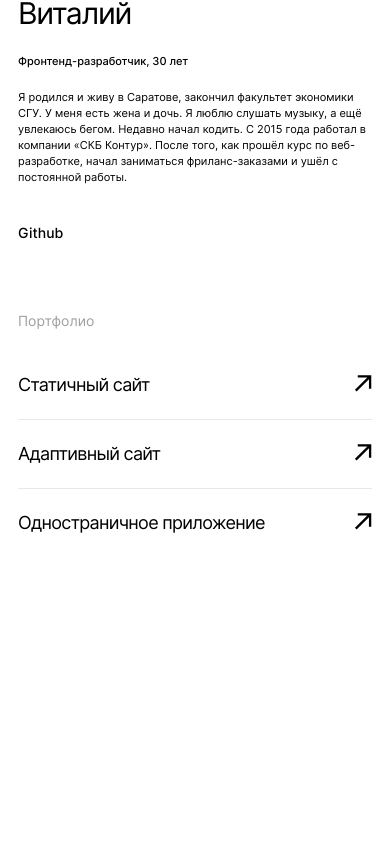
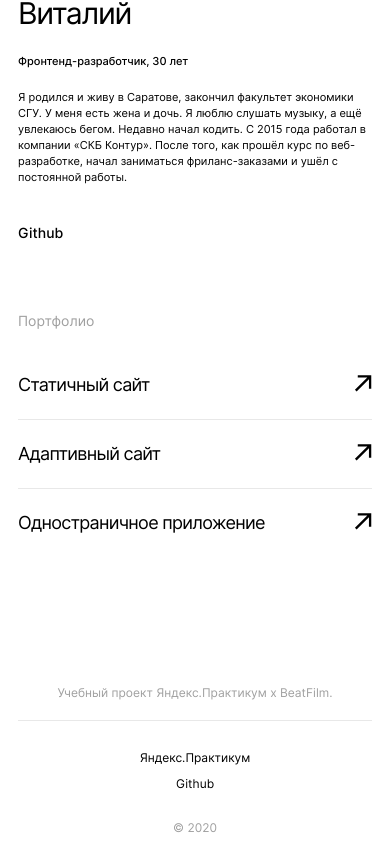
Before and after one commit to Hisime/movies-explorer-frontend, a React (Create React App) app: page / in a window 390 px wide. Shown: the part 1817-2672 px from the top of the page. Before the commit the page ends 2424 px from the top, so only its background shows below. Built offline with nearby package versions, Linux system fonts and the light colour scheme.

Commit message:
Footer block

```diff
--- /dev/null
+++ b/src/components/Footer/Footer.css
@@ -0,0 +1,61 @@
+.footer {
+    padding-top: 79px;
+}
+
+.footer__text {
+    margin-top: 0;
+    margin-bottom: 20px;
+    color: #A0A0A0;
+    text-align: center;
+    font-size: 13px;
+}
+
+.footer__bottom {
+    display: flex;
+    align-items: center;
+    padding-top: 20px;
+    padding-bottom: 20px;
+    border-top: 1px solid #E8E8E8;
+    font-size: 13px;
+}
+
+.footer__about {
+    margin: 0 20px 0 auto;
+}
+
+.footer__date {
+    margin: 0;
+}
+
+.footer__link {
+    text-decoration: none;
+    color: #000;
+    transition: 0.5s opacity;
+}
+
+.footer__link:hover {
+    opacity: 0.5;
+}
+
+@media screen and (max-width: 500px) {
+    .footer__text {
+        font-size: 12px;
+    }
+    .footer__bottom {
+        padding-top: 30px;
+        flex-direction: column;
+        font-size: 12px;
+    }
+    .footer__about {
+        margin: 0 0 12px 0;
+        order: 1;
+    }
+    .footer__link {
+        order: 2;
+        margin-bottom: 30px;
+    }
+    .footer__date {
+        order: 3;
+        color: #A0A0A0;
+    }
+}
--- /dev/null
+++ b/src/components/Footer/Footer.js
@@ -0,0 +1,16 @@
+import './Footer.css';
+
+function Footer() {
+    return (
+       <footer className="footer block-wrapper">
+           <p className="footer__text">Учебный проект Яндекс.Практикум х BeatFilm.</p>
+           <div className="footer__bottom">
+               <p className="footer__date">© 2020</p>
+               <p className="footer__about">Яндекс.Практикум</p>
+               <a className="footer__link" href="https://github.com/hisime" target="_blank">Github</a>
+           </div>
+       </footer>
+    );
+}
+
+export default Footer;
--- a/src/components/Main/Main.js
+++ b/src/components/Main/Main.js
@@ -3,6 +3,7 @@ import AboutProject from "../AboutProject/AboutProject";
 import Techs from "../Techs/Techs";
 import AboutMe from "../AboutMe/AboutMe";
 import Portfolio from "../Portfolio/Portfolio";
+import Footer from "../Footer/Footer";
 
 function Main() {
     return (
@@ -11,6 +12,7 @@ function Main() {
         <Techs/>
         <AboutMe/>
         <Portfolio/>
+        <Footer/>
     </main>
     );
 }
```
